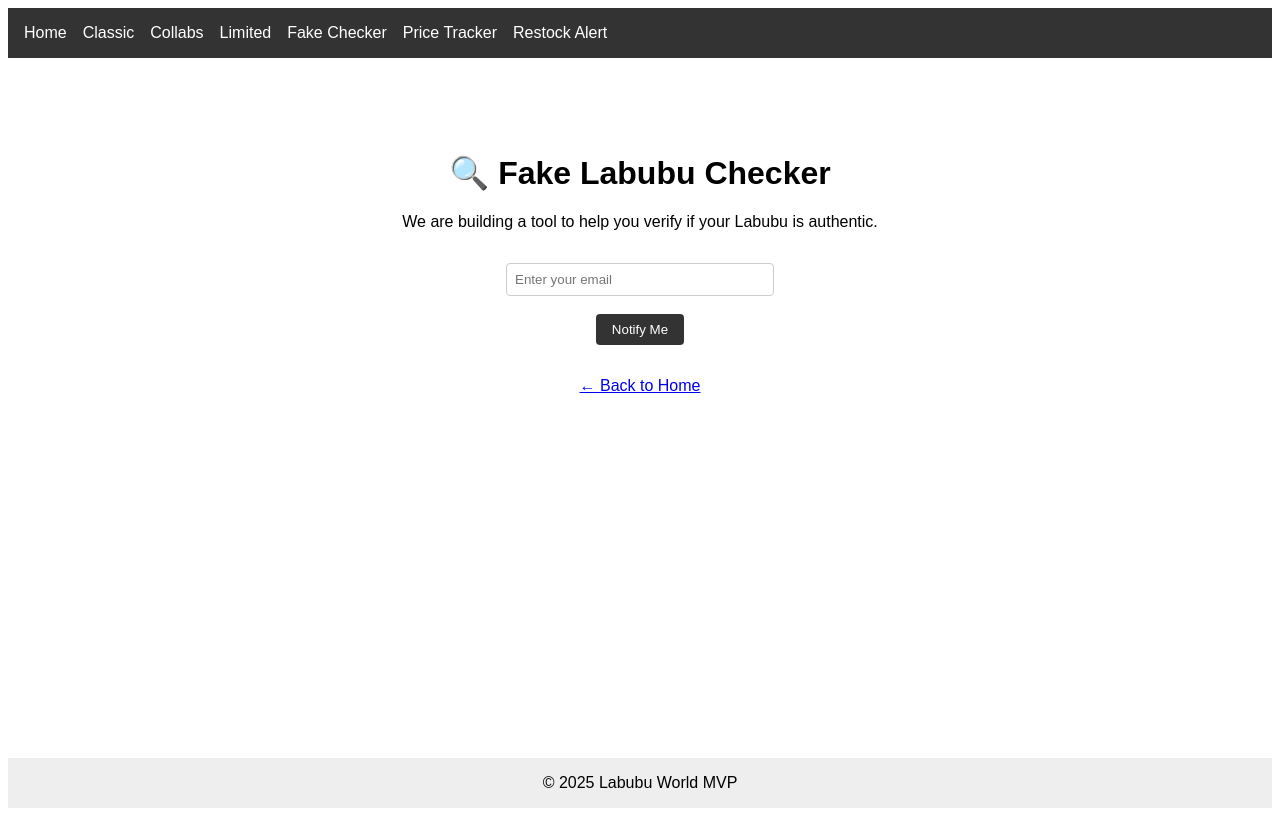
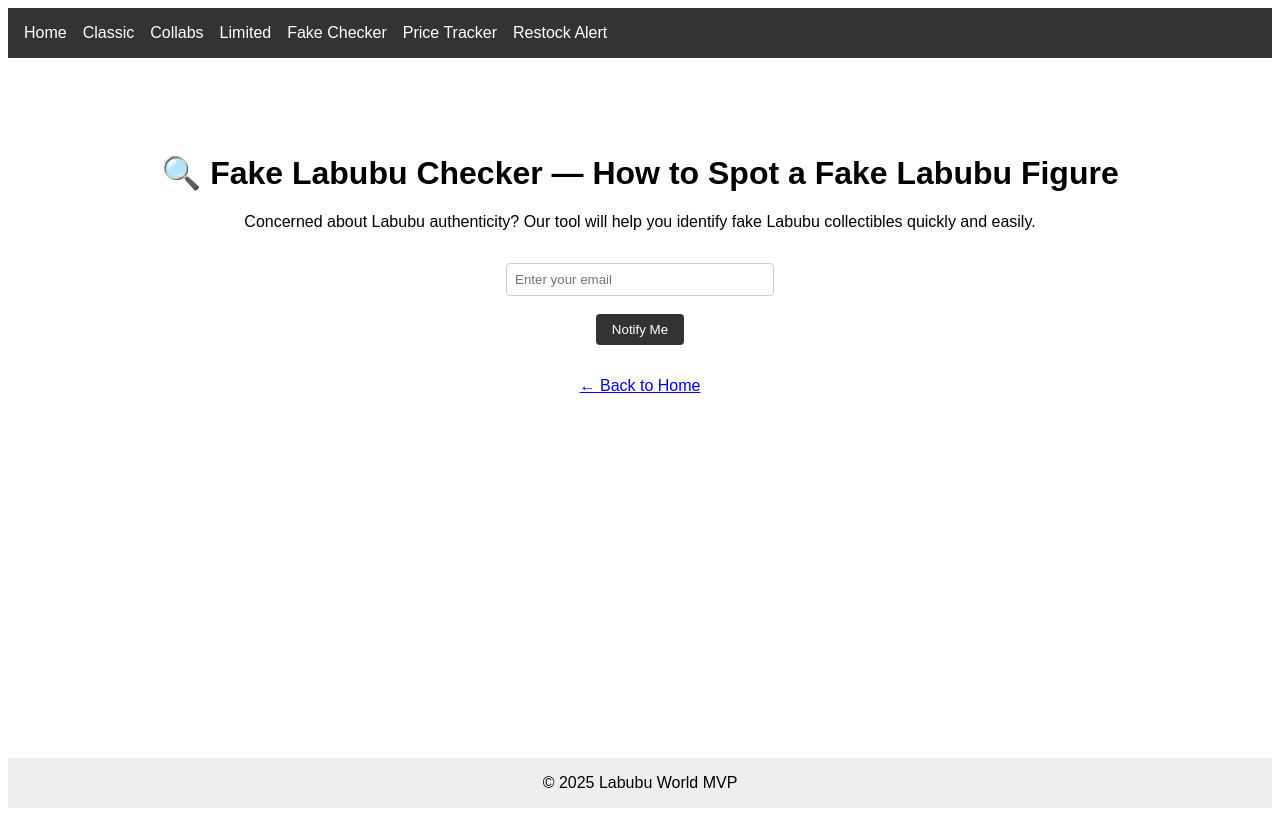
Before and after one commit to DaniBoe/labubu-mvp, a Next.js app: page /tools/fake-checker in a window 1280 px wide. Built offline with nearby package versions, Linux system fonts and the light colour scheme.

Commit message:
fixed layout

```diff
--- a/pages/tools/fake-checker.js
+++ b/pages/tools/fake-checker.js
@@ -5,16 +5,18 @@ export default function FakeCheckerComingSoon() {
   return (
     <>
       <Head>
-        <title>Fake Labubu Checker | Coming Soon</title>
+        <title>Fake Labubu Checker — Spot a Fake Labubu Figure | Coming Soon</title>
         <meta
           name="description"
-          content="We're building a tool to verify the authenticity of your Labubu figures. Sign up to be notified when it's ready."
+          content="Wondering if your Labubu figure is real or fake? Our Fake Labubu Checker helps you spot counterfeit figures. Sign up now to be notified when it launches!"
         />
       </Head>
 
       <div style={styles.container}>
-        <h1>🔍 Fake Labubu Checker</h1>
-        <p>We are building a tool to help you verify if your Labubu is authentic.</p>
+        <h1>🔍 Fake Labubu Checker — How to Spot a Fake Labubu Figure</h1>
+        <p>
+          Concerned about Labubu authenticity? Our tool will help you identify fake Labubu collectibles quickly and easily.
+        </p>
         <EmailForm subject="Fake Checker Signup" />
         <BackLink />
       </div>
@@ -39,6 +41,7 @@ function EmailForm({ subject }) {
         required
         placeholder="Enter your email"
         style={styles.input}
+        aria-label="Email address"
       />
       <br /><br />
       <button type="submit" style={styles.button}>Notify Me</button>
@@ -66,7 +69,7 @@ const styles = {
     padding: '0.5rem',
     width: '250px',
     borderRadius: '4px',
-    border: '1px solid #ccc',
+    border: '1px solid #ccc', // <-- fix this quote if copy-pasting
   },
   button: {
     padding: '0.5rem 1rem',
```
